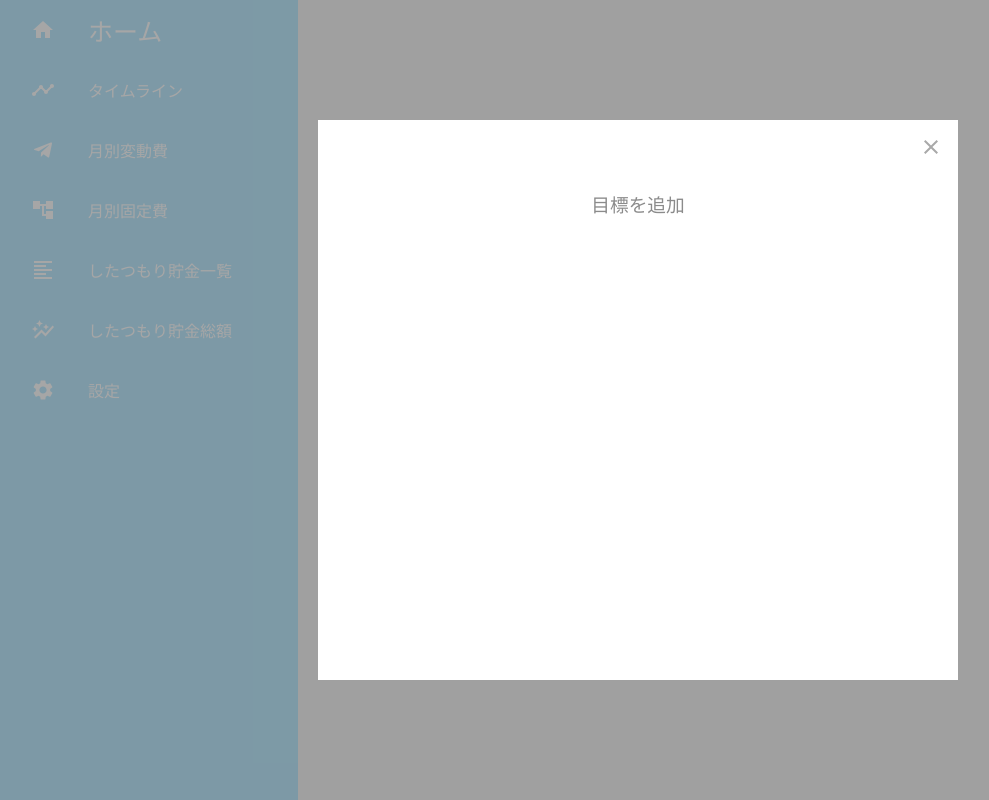
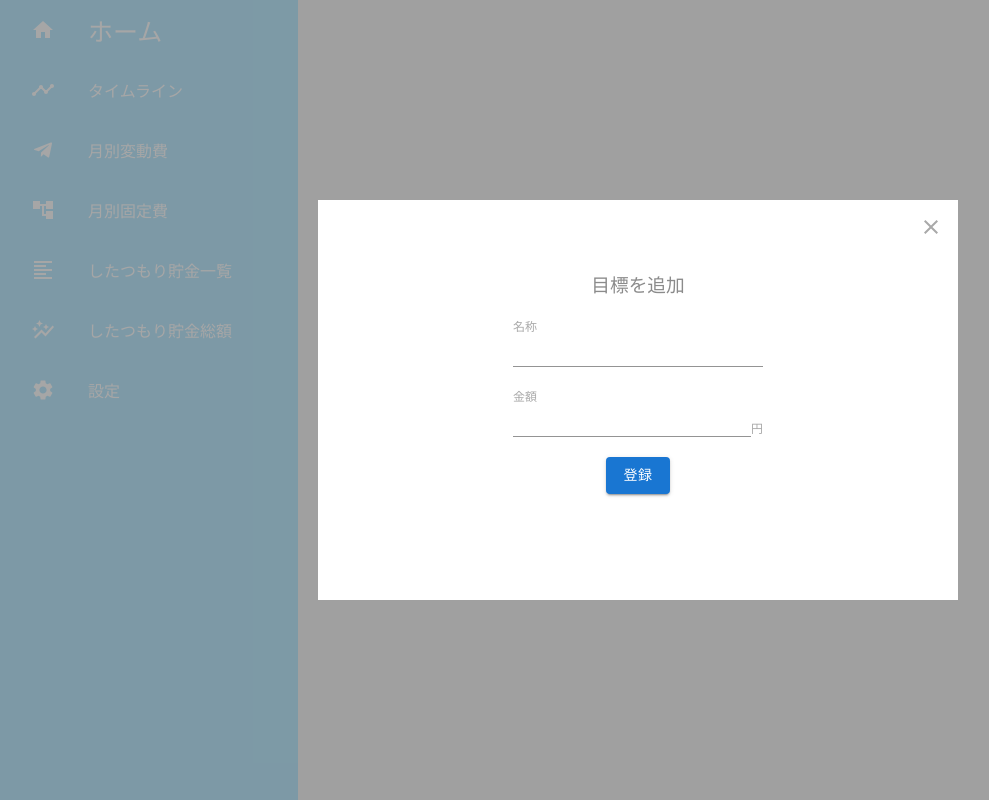
Before and after one commit to yusuke-rakus/React-Moneylog, a React (Create React App) app: page / in a window 1280 px wide. Shown: the whole page, without its empty margins (2-991 px from the left). Built offline with nearby package versions, Linux system fonts and the light colour scheme.

Commit message:
目標の追加ウィンドウ作成

```diff
--- a/src/components/AddTargetBox.jsx
+++ b/src/components/AddTargetBox.jsx
@@ -1,11 +1,22 @@
-import React from "react";
+import React, { useState } from "react";
 import CloseIcon from "@mui/icons-material/Close";
+import { TextField, Button } from "@mui/material";
+import "./components_CSS/AddTargetBox.css";
 
 const AddTargetBox = (props) => {
   const { setAddTargetStatus } = props;
+  const [targetAmount, setTargetAmount] = useState("");
 
   const closeAddTargetStatus = () => {
     setAddTargetStatus(false);
+  };
+
+  const changeAmount = (e) => {
+    let tempNum = String(e.target.value).replace(/,/g, "");
+    if (isNaN(tempNum)) {
+      return;
+    }
+    setTargetAmount(Number(tempNum).toLocaleString());
   };
 
   return (
@@ -17,6 +28,35 @@ const AddTargetBox = (props) => {
           className="close-button"
         />
         <h3 className="modal-title">目標を追加</h3>
+
+        {/* 目標名称 */}
+        <div className="input-name-box">
+          <span className="input-span">名称</span>
+          <TextField id="standard-basic" variant="standard" fullWidth={true} />
+        </div>
+
+        {/* 目標金額 */}
+        <div className="amount-group">
+          <span className="input-span">金額</span>
+          <div className="target-amount">
+            <TextField
+              id="standard-basic"
+              variant="standard"
+              fullWidth={true}
+              inputProps={{
+                style: { textAlign: "right", paddingRight: "5px" },
+              }}
+              value={targetAmount}
+              onChange={changeAmount}
+            />
+            <span className="input-span">円</span>
+          </div>
+        </div>
+
+        {/* 登録ボタン */}
+        <Button onClick={closeAddTargetStatus} variant="contained">
+          登録
+        </Button>
       </div>
     </>
   );
--- a/src/components/components_CSS/AddTargetBox.css
+++ b/src/components/components_CSS/AddTargetBox.css
@@ -5,9 +5,29 @@
   width: 50%;
   min-width: 500px;
   max-width: 700px;
-  height: 80%;
+  height: 50%;
   background-color: #ffffff;
   padding: 20px 100px;
   text-align: center;
   display: relative;
 }
+
+/* 目標名称 */
+.input-name-box {
+  width: 80%;
+  max-width: 250px;
+  margin: 20px auto;
+}
+
+/* 目標金額 */
+.amount-group {
+  padding: 0;
+  width: 80%;
+  max-width: 250px;
+  margin: 20px auto;
+}
+
+.target-amount {
+  display: flex;
+  align-items: flex-end;
+}
```
